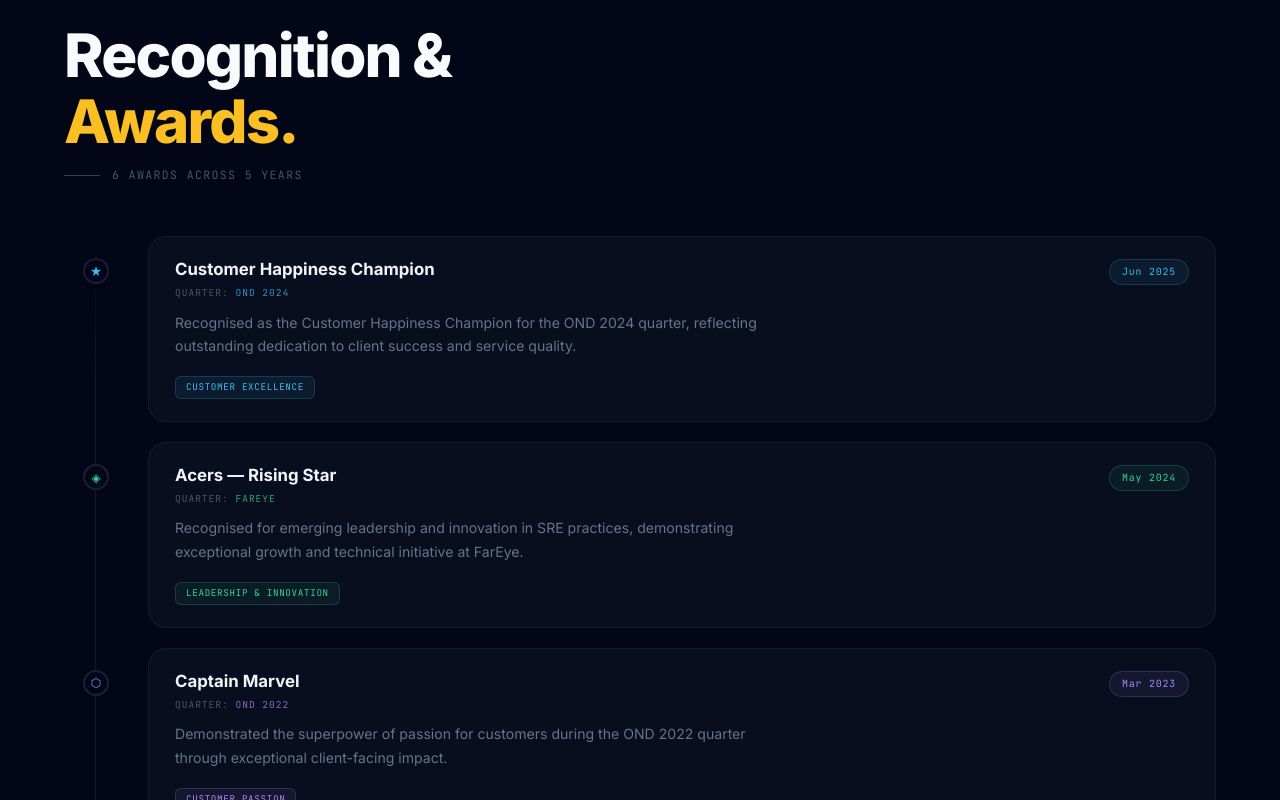
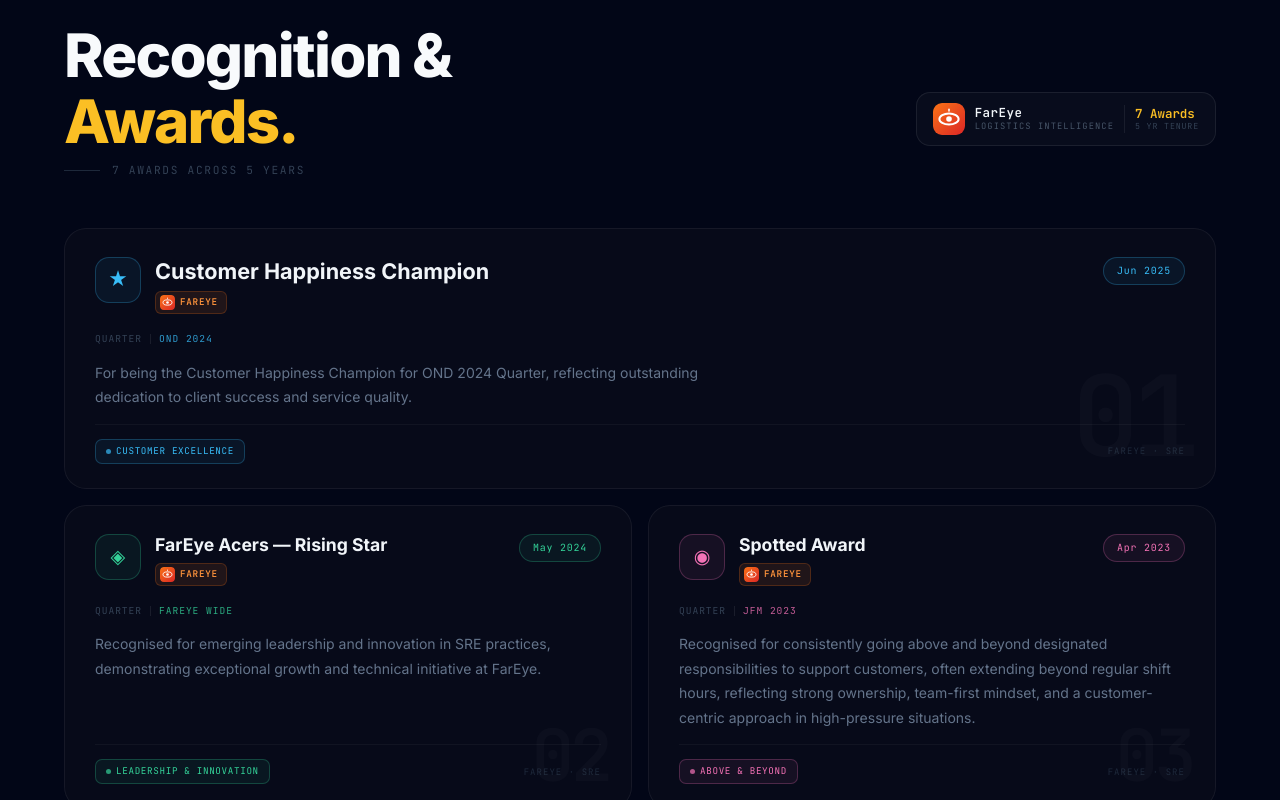
Before and after one commit to nishant-kamal/nishant-portfolio, a Next.js app: page / in a window 1280 px wide. Shown: the part 4860-5660 px from the top of the page. Built offline with nearby package versions, Linux system fonts and the light colour scheme.

Commit message:
Update Awards.js

```diff
--- a/components/Awards.js
+++ b/components/Awards.js
@@ -1,8 +1,6 @@
 "use client";
 
-import { useRef } from "react";
-
-// Awards data — ordered chronologically descending
+// Awards data — ordered chronologically descending (source: LinkedIn)
 const awards = [
   {
     id: 1,
@@ -10,242 +8,386 @@ const awards = [
     period: "Jun 2025",
     quarter: "OND 2024",
     description:
-      "Recognised as the Customer Happiness Champion for the OND 2024 quarter, reflecting outstanding dedication to client success and service quality.",
+      "For being the Customer Happiness Champion for OND 2024 Quarter, reflecting outstanding dedication to client success and service quality.",
     color: "#38bdf8",
-    glow: "rgba(56,189,248,.15)",
+    glow: "rgba(56,189,248,.2)",
     icon: "★",
     tag: "Customer Excellence",
+    company: "FarEye",
+    rank: "01",
   },
   {
     id: 2,
-    title: "Acers — Rising Star",
+    title: "FarEye Acers — Rising Star",
     period: "May 2024",
-    quarter: "FarEye",
+    quarter: "FarEye Wide",
     description:
       "Recognised for emerging leadership and innovation in SRE practices, demonstrating exceptional growth and technical initiative at FarEye.",
     color: "#34d399",
-    glow: "rgba(52,211,153,.15)",
+    glow: "rgba(52,211,153,.2)",
     icon: "◈",
     tag: "Leadership & Innovation",
+    company: "FarEye",
+    rank: "02",
   },
   {
     id: 3,
+    title: "Spotted Award",
+    period: "Apr 2023",
+    quarter: "JFM 2023",
+    description:
+      "Recognised for consistently going above and beyond designated responsibilities to support customers, often extending beyond regular shift hours, reflecting strong ownership, team-first mindset, and a customer-centric approach in high-pressure situations.",
+    color: "#f472b6",
+    glow: "rgba(244,114,182,.2)",
+    icon: "◉",
+    tag: "Above & Beyond",
+    company: "FarEye",
+    rank: "03",
+  },
+  {
+    id: 4,
     title: "Captain Marvel",
     period: "Mar 2023",
     quarter: "OND 2022",
     description:
-      "Demonstrated the superpower of passion for customers during the OND 2022 quarter through exceptional client-facing impact.",
+      "For demonstrating the superpower of passion for customers for OND 2022.",
     color: "#a78bfa",
-    glow: "rgba(167,139,250,.15)",
+    glow: "rgba(167,139,250,.2)",
     icon: "⬡",
     tag: "Customer Passion",
+    company: "FarEye",
+    rank: "04",
   },
   {
-    id: 4,
+    id: 5,
     title: "Dark Knight",
     period: "Oct 2022",
     quarter: "JAS 2022",
     description:
-      "Awarded for complex problem-solving and technical resilience during the JAS 2022 quarter, tackling high-stakes infrastructure challenges.",
+      "For demonstrating the superpower of complex problem solving for JAS 2022.",
     color: "#fb923c",
-    glow: "rgba(251,146,60,.15)",
+    glow: "rgba(251,146,60,.2)",
     icon: "△",
     tag: "Problem Solving",
+    company: "FarEye",
+    rank: "05",
   },
   {
-    id: 5,
+    id: 6,
     title: "Dark Knight",
     period: "Jun 2022",
     quarter: "Q1 2022",
     description:
-      "Recognised for technical excellence and root-cause analysis (RCA) skills, resolving critical incidents and elevating platform stability.",
-    color: "#f472b6",
-    glow: "rgba(244,114,182,.15)",
-    icon: "◉",
+      "For demonstrating the superpower of complex problem-solving for Quarter 1, 2022.",
+    color: "#fb923c",
+    glow: "rgba(251,146,60,.2)",
+    icon: "△",
     tag: "Technical Excellence",
+    company: "FarEye",
+    rank: "06",
   },
   {
-    id: 6,
+    id: 7,
     title: "Captain Marvel",
     period: "Oct 2020",
     quarter: "Q3 2020",
     description:
-      "Acknowledged for delivering customer-centric solutions and going above and beyond to ensure platform reliability and client satisfaction.",
+      "For demonstrating the superpower of passion for customers for Quarter 3, 2020.",
     color: "#fbbf24",
-    glow: "rgba(251,191,36,.15)",
+    glow: "rgba(251,191,36,.2)",
     icon: "☸",
     tag: "Customer-Centric",
+    company: "FarEye",
+    rank: "07",
   },
 ];
 
+// FarEye real brand logo — orange eye/route mark
+function FarEyeLogo({ size = 28 }) {
+  return (
+    <svg width={size} height={size} viewBox="0 0 40 40" fill="none" aria-hidden="true">
+      {/* Background rounded rect */}
+      <rect width="40" height="40" rx="9" fill="url(#fe-grad)" />
+      {/* Stylised eye / route mark */}
+      <ellipse cx="20" cy="20" rx="12" ry="7" stroke="white" strokeWidth="2.5" fill="none"/>
+      <circle cx="20" cy="20" r="3.5" fill="white"/>
+      <line x1="20" y1="10" x2="20" y2="8" stroke="white" strokeWidth="2" strokeLinecap="round"/>
+      <defs>
+        <linearGradient id="fe-grad" x1="0" y1="0" x2="40" y2="40" gradientUnits="userSpaceOnUse">
+          <stop offset="0%" stopColor="#f97316"/>
+          <stop offset="100%" stopColor="#dc2626"/>
+        </linearGradient>
+      </defs>
+    </svg>
+  );
+}
+
+function FarEyeChipLogo({ size = 14 }) {
+  return (
+    <svg width={size} height={size} viewBox="0 0 40 40" fill="none" aria-hidden="true">
+      <rect width="40" height="40" rx="9" fill="url(#fe-chip-grad)" />
+      <ellipse cx="20" cy="20" rx="12" ry="7" stroke="white" strokeWidth="2.5" fill="none"/>
+      <circle cx="20" cy="20" r="3.5" fill="white"/>
+      <line x1="20" y1="10" x2="20" y2="8" stroke="white" strokeWidth="2" strokeLinecap="round"/>
+      <defs>
+        <linearGradient id="fe-chip-grad" x1="0" y1="0" x2="40" y2="40" gradientUnits="userSpaceOnUse">
+          <stop offset="0%" stopColor="#f97316"/>
+          <stop offset="100%" stopColor="#dc2626"/>
+        </linearGradient>
+      </defs>
+    </svg>
+  );
+}
+
 export default function Awards() {
   return (
-    <div className="awards-wrap">
+    <div className="aw-root">
       <style>{`
-        .awards-wrap {
+        .aw-root {
           padding: 20px 0 60px;
           color: #f8fafc;
+          position: relative;
         }
 
-        /* ── Heading ── */
-        .awards-heading {
+        /* ── Heading row ── */
+        .aw-head-row {
+          display: flex;
+          align-items: flex-end;
+          justify-content: space-between;
+          gap: 24px;
+          margin: 0 0 8px;
+          flex-wrap: wrap;
+        }
+        .aw-heading {
           font-size: clamp(2.5rem, 6vw, 3.75rem);
           font-weight: 800;
           letter-spacing: -0.03em;
           color: #f8fafc;
-          margin: 0 0 12px;
+          margin: 0;
           line-height: 1.1;
         }
-        .awards-heading em { font-style: normal; color: #fbbf24; }
+        .aw-heading em { font-style: normal; color: #fbbf24; }
 
-        .awards-subhead {
-          font-family: var(--font-mono);
-          font-size: 0.72rem;
+        /* ── FarEye org badge ── */
+        .aw-org-badge {
+          display: inline-flex;
+          align-items: center;
+          gap: 10px;
+          padding: 10px 16px;
+          border-radius: 14px;
+          background: rgba(10, 15, 30, 0.85);
+          border: 1px solid rgba(255,255,255,0.08);
+          backdrop-filter: blur(12px);
+          -webkit-backdrop-filter: blur(12px);
+          flex-shrink: 0;
+          margin-bottom: 8px;
+          transition: border-color 0.3s, background 0.3s, box-shadow 0.3s;
+        }
+        .aw-org-badge:hover {
+          border-color: rgba(59,130,246,0.4);
+          background: rgba(20, 30, 55, 0.9);
+          box-shadow: 0 0 20px rgba(59,130,246,0.12);
+        }
+        .aw-org-logo {
+          width: 32px; height: 32px;
+          border-radius: 9px;
+          display: flex; align-items: center; justify-content: center;
+          flex-shrink: 0;
+          overflow: hidden;
+        }
+        .aw-org-text { display: flex; flex-direction: column; gap: 2px; }
+        .aw-org-name {
+          font-family: var(--font-mono, 'Courier New', monospace);
+          font-size: 0.78rem;
+          font-weight: 700;
+          color: #f1f5f9;
+          letter-spacing: 0.04em;
+          line-height: 1;
+        }
+        .aw-org-sub {
+          font-family: var(--font-mono, 'Courier New', monospace);
+          font-size: 0.55rem;
           color: #475569;
           letter-spacing: 0.12em;
           text-transform: uppercase;
-          margin: 0 0 52px;
+          line-height: 1;
+        }
+        .aw-org-divider {
+          width: 1px; height: 28px;
+          background: rgba(255,255,255,0.07);
+          flex-shrink: 0;
+        }
+        .aw-org-stats { display: flex; flex-direction: column; gap: 2px; }
+        .aw-org-stat-val {
+          font-family: var(--font-mono, 'Courier New', monospace);
+          font-size: 0.78rem;
+          font-weight: 700;
+          color: #fbbf24;
+          line-height: 1;
+        }
+        .aw-org-stat-label {
+          font-family: var(--font-mono, 'Courier New', monospace);
+          font-size: 0.52rem;
+          color: #334155;
+          letter-spacing: 0.1em;
+          text-transform: uppercase;
+          line-height: 1;
+        }
+
+        .aw-subhead {
+          font-family: var(--font-mono, 'Courier New', monospace);
+          font-size: 0.7rem;
+          color: #334155;
+          letter-spacing: 0.15em;
+          text-transform: uppercase;
+          margin: 0 0 48px;
           display: flex;
           align-items: center;
           gap: 12px;
         }
-        .awards-subhead::before {
+        .aw-subhead::before {
           content: '';
-          display: block;
-          width: 36px;
-          height: 1px;
-          background: #334155;
+          display: block; width: 36px; height: 1px;
+          background: #1e293b; flex-shrink: 0;
+        }
+
+        /* ── Card grid ── */
+        .aw-grid {
+          display: grid;
+          grid-template-columns: 1fr 1fr;
+          gap: 16px;
+        }
+        @media (max-width: 860px) { .aw-grid { grid-template-columns: 1fr; } }
+
+        /* First card spans full width — hero award */
+        .aw-card-wrap:first-child { grid-column: 1 / -1; }
+
+        /* ── Card ── */
+        .aw-card {
+          position: relative;
+          border-radius: 22px;
+          border: 1px solid rgba(255,255,255,0.06);
+          background: rgba(10, 14, 28, 0.7);
+          backdrop-filter: blur(16px);
+          -webkit-backdrop-filter: blur(16px);
+          overflow: hidden;
+          padding: 28px 30px 24px;
+          transition: border-color 0.4s, transform 0.4s, box-shadow 0.4s, background 0.4s;
+          cursor: default;
+          display: flex;
+          flex-direction: column;
+          gap: 14px;
+          height: 100%;
+        }
+        .aw-card:hover {
+          border-color: var(--clr-fade);
+          background: rgba(14, 20, 40, 0.88);
+          transform: translateY(-4px);
+          box-shadow: 0 24px 56px -12px var(--glow), 0 0 0 1px var(--clr-fade);
+        }
+
+        /* Accent top bar */
+        .aw-card::before {
+          content: '';
+          position: absolute;
+          top: 0; left: 0; right: 0; height: 2px;
+          background: linear-gradient(90deg, var(--clr) 0%, transparent 65%);
+          opacity: 0;
+          transition: opacity 0.4s;
+        }
+        .aw-card:hover::before { opacity: 1; }
+
+        /* Corner rank watermark */
+        .aw-rank-wm {
+          position: absolute;
+          bottom: 16px; right: 22px;
+          font-family: var(--font-mono, 'Courier New', monospace);
+          font-size: 4.5rem;
+          font-weight: 800;
+          color: rgba(255,255,255,0.022);
+          line-height: 1;
+          pointer-events: none;
+          user-select: none;
+          letter-spacing: -0.06em;
+          transition: color 0.4s;
+        }
+        .aw-card:hover .aw-rank-wm { color: rgba(255,255,255,0.05); }
+
+        /* Hero card (first) — larger rank */
+        .aw-card-wrap:first-child .aw-rank-wm { font-size: 7rem; }
+
+        /* Card top row */
+        .aw-card-top {
+          display: flex;
+          align-items: flex-start;
+          justify-content: space-between;
+          gap: 12px;
+        }
+        .aw-card-left { display: flex; align-items: flex-start; gap: 14px; flex: 1; min-width: 0; }
+
+        /* Icon orb */
+        .aw-icon-orb {
+          width: 46px; height: 46px;
+          border-radius: 14px;
+          background: var(--clr-bg);
+          border: 1px solid var(--clr-fade);
+          display: flex; align-items: center; justify-content: center;
+          font-size: 1.2rem;
+          color: var(--clr);
+          flex-shrink: 0;
+          transition: box-shadow 0.4s, transform 0.4s;
+        }
+        .aw-card:hover .aw-icon-orb {
+          box-shadow: 0 0 24px var(--glow);
+          transform: scale(1.08) rotate(-5deg);
+        }
+
+        .aw-title-group { flex: 1; min-width: 0; }
+        .aw-title {
+          font-size: 1.1rem;
+          font-weight: 700;
+          color: #f1f5f9;
+          line-height: 1.3;
+          margin: 0 0 6px;
+        }
+        /* Hero title larger */
+        .aw-card-wrap:first-child .aw-title { font-size: 1.35rem; }
+
+        /* FarEye inline company chip */
+        .aw-company-chip {
+          display: inline-flex;
+          align-items: center;
+          gap: 5px;
+          padding: 3px 8px 3px 4px;
+          border-radius: 6px;
+          background: rgba(249,115,22,0.1);
+          border: 1px solid rgba(249,115,22,0.22);
+          font-family: var(--font-mono, 'Courier New', monospace);
+          font-size: 0.58rem;
+          font-weight: 600;
+          color: #fb923c;
+          letter-spacing: 0.08em;
+          text-transform: uppercase;
+          transition: background 0.3s, border-color 0.3s;
+        }
+        .aw-card:hover .aw-company-chip {
+          background: rgba(249,115,22,0.16);
+          border-color: rgba(249,115,22,0.35);
+        }
+        .aw-company-dot {
+          width: 15px; height: 15px;
+          border-radius: 4px;
+          overflow: hidden;
+          display: flex; align-items: center; justify-content: center;
           flex-shrink: 0;
         }
 
-        /* ── Timeline spine ── */
-        .awards-timeline {
-          position: relative;
-          display: flex;
-          flex-direction: column;
-          gap: 0;
-        }
-        .awards-timeline::before {
-          content: '';
-          position: absolute;
-          left: 31px;
-          top: 20px;
-          bottom: 20px;
-          width: 1px;
-          background: linear-gradient(
-            to bottom,
-            transparent,
-            rgba(255,255,255,0.07) 10%,
-            rgba(255,255,255,0.07) 90%,
-            transparent
-          );
-          pointer-events: none;
-        }
-
-        /* ── Award row ── */
-        .award-row {
-          position: relative;
-          display: grid;
-          grid-template-columns: 64px 1fr;
-          gap: 0 20px;
-          padding: 0 0 20px;
-        }
-
-        /* Timeline node */
-        .award-node-col {
-          display: flex;
-          flex-direction: column;
-          align-items: center;
-          gap: 0;
-          padding-top: 22px;
-        }
-        .award-node {
-          width: 26px;
-          height: 26px;
-          border-radius: 50%;
-          border: 2px solid rgba(255,255,255,0.1);
-          background: #020617;
-          display: flex;
-          align-items: center;
-          justify-content: center;
-          font-size: 0.75rem;
-          flex-shrink: 0;
-          z-index: 2;
-          transition: border-color 0.35s, box-shadow 0.35s, transform 0.35s;
-        }
-        .award-row:hover .award-node {
-          border-color: var(--clr);
-          box-shadow: 0 0 16px var(--glow);
-          transform: scale(1.25);
-        }
-
-        /* Card */
-        .award-card {
-          position: relative;
-          border-radius: 18px;
-          border: 1px solid rgba(255,255,255,0.06);
-          background: rgba(15, 20, 35, 0.6);
-          backdrop-filter: blur(12px);
-          -webkit-backdrop-filter: blur(12px);
-          overflow: hidden;
-          transition: border-color 0.35s, box-shadow 0.35s, background 0.35s;
-          padding: 22px 26px;
-        }
-        .award-row:hover .award-card {
-          border-color: var(--clr-fade);
-          box-shadow: 0 8px 32px var(--glow);
-          background: rgba(20, 28, 50, 0.75);
-        }
-
-        /* Top accent bar */
-        .award-top-bar {
-          position: absolute;
-          top: 0; left: 0; right: 0;
-          height: 2px;
-          background: linear-gradient(90deg, var(--clr), transparent);
-          opacity: 0;
-          transition: opacity 0.35s;
-          pointer-events: none;
-          border-radius: 18px 18px 0 0;
-        }
-        .award-row:hover .award-top-bar { opacity: 1; }
-
-        /* Card layout */
-        .award-card-header {
-          display: flex;
-          justify-content: space-between;
-          align-items: flex-start;
-          gap: 12px;
-          margin-bottom: 10px;
-          flex-wrap: wrap;
-        }
-        .award-title-block { flex: 1; min-width: 0; }
-
-        .award-title {
-          font-size: 1.05rem;
-          font-weight: 700;
-          color: #f1f5f9;
-          line-height: 1.3;
-          margin-bottom: 4px;
-        }
-        .award-meta {
-          font-family: var(--font-mono);
-          font-size: 0.6rem;
-          color: #475569;
-          letter-spacing: 0.1em;
-          text-transform: uppercase;
-        }
-        .award-meta span {
-          color: var(--clr);
-          opacity: 0.75;
-        }
-
-        /* Right side — period pill */
-        .award-period {
-          font-family: var(--font-mono);
+        /* Period pill */
+        .aw-period {
+          font-family: var(--font-mono, 'Courier New', monospace);
           font-size: 0.62rem;
           letter-spacing: 0.08em;
-          padding: 4px 12px;
+          padding: 5px 13px;
           border-radius: 99px;
           border: 1px solid var(--clr-fade);
           color: var(--clr);
@@ -255,96 +397,176 @@ export default function Awards() {
           align-self: flex-start;
         }
 
-        .award-desc {
-          font-size: 0.88rem;
+        /* Quarter row */
+        .aw-quarter-row {
+          display: flex;
+          align-items: center;
+          gap: 8px;
+        }
+        .aw-quarter-label {
+          font-family: var(--font-mono, 'Courier New', monospace);
+          font-size: 0.6rem;
+          color: #334155;
+          letter-spacing: 0.1em;
+          text-transform: uppercase;
+        }
+        .aw-quarter-sep { width: 1px; height: 10px; background: rgba(255,255,255,0.08); }
+        .aw-quarter-val {
+          font-family: var(--font-mono, 'Courier New', monospace);
+          font-size: 0.6rem;
+          color: var(--clr);
+          opacity: 0.8;
+          letter-spacing: 0.1em;
+          text-transform: uppercase;
+        }
+
+        /* Description */
+        .aw-desc {
+          font-size: 0.875rem;
           color: #64748b;
-          line-height: 1.7;
-          margin: 0 0 14px;
+          line-height: 1.75;
+          margin: 0;
           overflow-wrap: break-word;
+          flex: 1;
+        }
+
+        /* Card footer */
+        .aw-card-footer {
+          display: flex;
+          align-items: center;
+          justify-content: space-between;
+          gap: 8px;
+          padding-top: 14px;
+          border-top: 1px solid rgba(255,255,255,0.04);
+          margin-top: auto;
         }
 
         /* Tag chip */
-        .award-tag {
-          display: inline-block;
-          font-family: var(--font-mono);
+        .aw-tag {
+          display: inline-flex;
+          align-items: center;
+          gap: 5px;
+          font-family: var(--font-mono, 'Courier New', monospace);
           font-size: 0.58rem;
           letter-spacing: 0.07em;
           text-transform: uppercase;
-          padding: 3px 10px;
-          border-radius: 6px;
+          padding: 4px 10px;
+          border-radius: 7px;
           border: 1px solid var(--clr-fade);
           color: var(--clr);
           background: var(--clr-bg);
+          transition: border-color 0.3s, background 0.3s;
+        }
+        .aw-tag::before {
+          content: '';
+          width: 5px; height: 5px;
+          border-radius: 50%;
+          background: var(--clr);
+          flex-shrink: 0;
+          opacity: 0.7;
+        }
+        .aw-card:hover .aw-tag {
+          border-color: var(--clr);
+          background: rgba(255,255,255,0.04);
         }
 
-        /* Responsive */
+        .aw-footer-meta {
+          font-family: var(--font-mono, 'Courier New', monospace);
+          font-size: 0.56rem;
+          color: #1e293b;
+          letter-spacing: 0.12em;
+          text-transform: uppercase;
+          transition: color 0.4s;
+        }
+        .aw-card:hover .aw-footer-meta { color: #334155; }
+
+        /* Mobile */
         @media (max-width: 600px) {
-          .awards-timeline::before { left: 22px; }
-          .award-row { grid-template-columns: 46px 1fr; gap: 0 14px; }
-          .award-node { width: 22px; height: 22px; font-size: 0.65rem; }
-          .award-card { padding: 18px 18px; }
-          .award-card-header { flex-direction: column; gap: 8px; }
+          .aw-card { padding: 22px 20px 18px; }
+          .aw-head-row { flex-direction: column; align-items: flex-start; }
+          .aw-org-badge { align-self: flex-start; }
         }
 
         /* Reduced motion */
         @media (prefers-reduced-motion: reduce) {
-          .award-card,
-          .award-node,
-          .award-top-bar { transition: none; }
+          .aw-card, .aw-icon-orb { transition: none; }
+          .aw-card:hover { transform: none; }
         }
       `}</style>
 
-      {/* Heading */}
-      <h2 id="awards-title" className="awards-heading">
+      {/* Heading + FarEye org badge */}
+      <div className="aw-head-row">
+        <h2 id="awards-title" className="aw-heading">
           Recognition &<br />
           <em>Awards.</em>
         </h2>
-      <p className="awards-subhead">6 awards across 5 years</p>
 
-      {/* Timeline */}
+        <div className="aw-org-badge" title="All awards received at FarEye">
+          <div className="aw-org-logo">
+            <FarEyeLogo size={32} />
+          </div>
+          <div className="aw-org-text">
+            <span className="aw-org-name">FarEye</span>
+            <span className="aw-org-sub">Logistics Intelligence</span>
+          </div>
+          <div className="aw-org-divider" aria-hidden="true" />
+          <div className="aw-org-stats">
+            <span className="aw-org-stat-val">7 Awards</span>
+            <span className="aw-org-stat-label">5 yr tenure</span>
+          </div>
+        </div>
+      </div>
+
+      <p className="aw-subhead">7 awards across 5 years</p>
+
+      {/* Grid */}
+      <div className="aw-grid" role="list" aria-label="Awards">
+        {awards.map((a) => (
+          <div key={a.id} className="aw-card-wrap" role="listitem">
             <div
-        className="awards-timeline"
-        role="list"
-        aria-label="Awards timeline"
-      >
-        {awards.map((a) => (
-          <div
-            key={a.id}
-            className="award-row"
-            role="listitem"
+              className="aw-card"
               style={{
                 "--clr":      a.color,
-              "--clr-fade": a.color + "35",
-              "--clr-bg":   a.color + "12",
+                "--clr-fade": a.color + "40",
+                "--clr-bg":   a.color + "10",
                 "--glow":     a.glow,
               }}
             >
-            {/* Node column */}
-            <div className="award-node-col" aria-hidden="true">
-              <div
-                className="award-node"
-                style={{ color: a.color }}
-              >
-                {a.icon}
+              {/* Watermark rank */}
+              <span className="aw-rank-wm" aria-hidden="true">{a.rank}</span>
+
+              {/* Top row: icon + title + period */}
+              <div className="aw-card-top">
+                <div className="aw-card-left">
+                  <div className="aw-icon-orb" aria-hidden="true">{a.icon}</div>
+                  <div className="aw-title-group">
+                    <div className="aw-title">{a.title}</div>
+                    <div className="aw-company-chip">
+                      <div className="aw-company-dot">
+                        <FarEyeChipLogo size={15} />
+                      </div>
+                      {a.company}
                     </div>
                   </div>
-
-            {/* Card */}
-            <div className="award-card">
-              <div className="award-top-bar" aria-hidden="true" />
-
-              <div className="award-card-header">
-                <div className="award-title-block">
-                  <div className="award-title">{a.title}</div>
-                  <div className="award-meta">
-                    Quarter: <span>{a.quarter}</span>
                 </div>
-                </div>
-                <div className="award-period">{a.period}</div>
+                <div className="aw-period">{a.period}</div>
               </div>
 
-              <p className="award-desc">{a.description}</p>
-              <span className="award-tag">{a.tag}</span>
+              {/* Quarter */}
+              <div className="aw-quarter-row">
+                <span className="aw-quarter-label">Quarter</span>
+                <div className="aw-quarter-sep" aria-hidden="true" />
+                <span className="aw-quarter-val">{a.quarter}</span>
+              </div>
+
+              {/* Description */}
+              <p className="aw-desc">{a.description}</p>
+
+              {/* Footer */}
+              <div className="aw-card-footer">
+                <span className="aw-tag">{a.tag}</span>
+                <span className="aw-footer-meta" aria-hidden="true">FarEye · SRE</span>
+              </div>
             </div>
           </div>
         ))}
```
Lines whose indentation alone changed are shown as unchanged.
